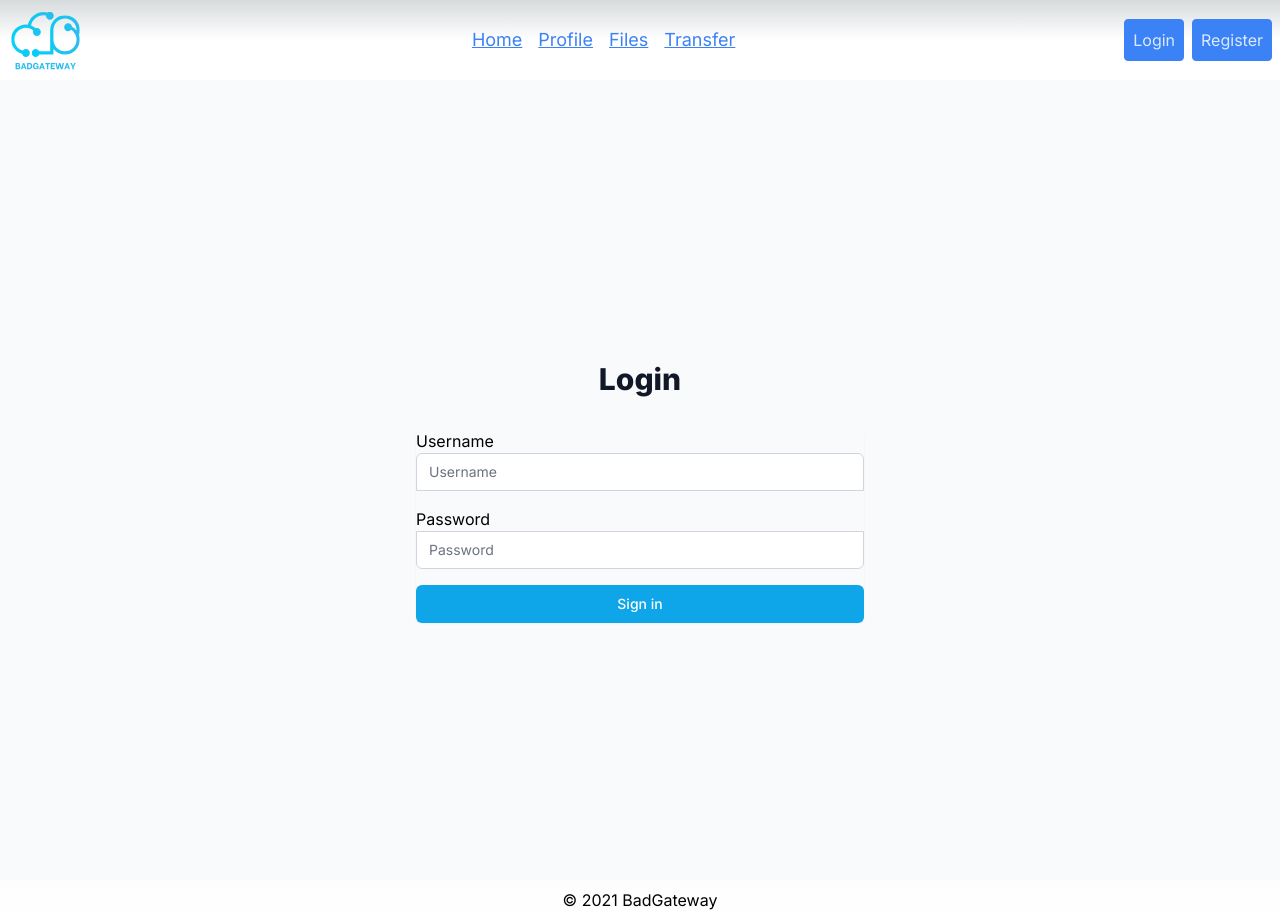
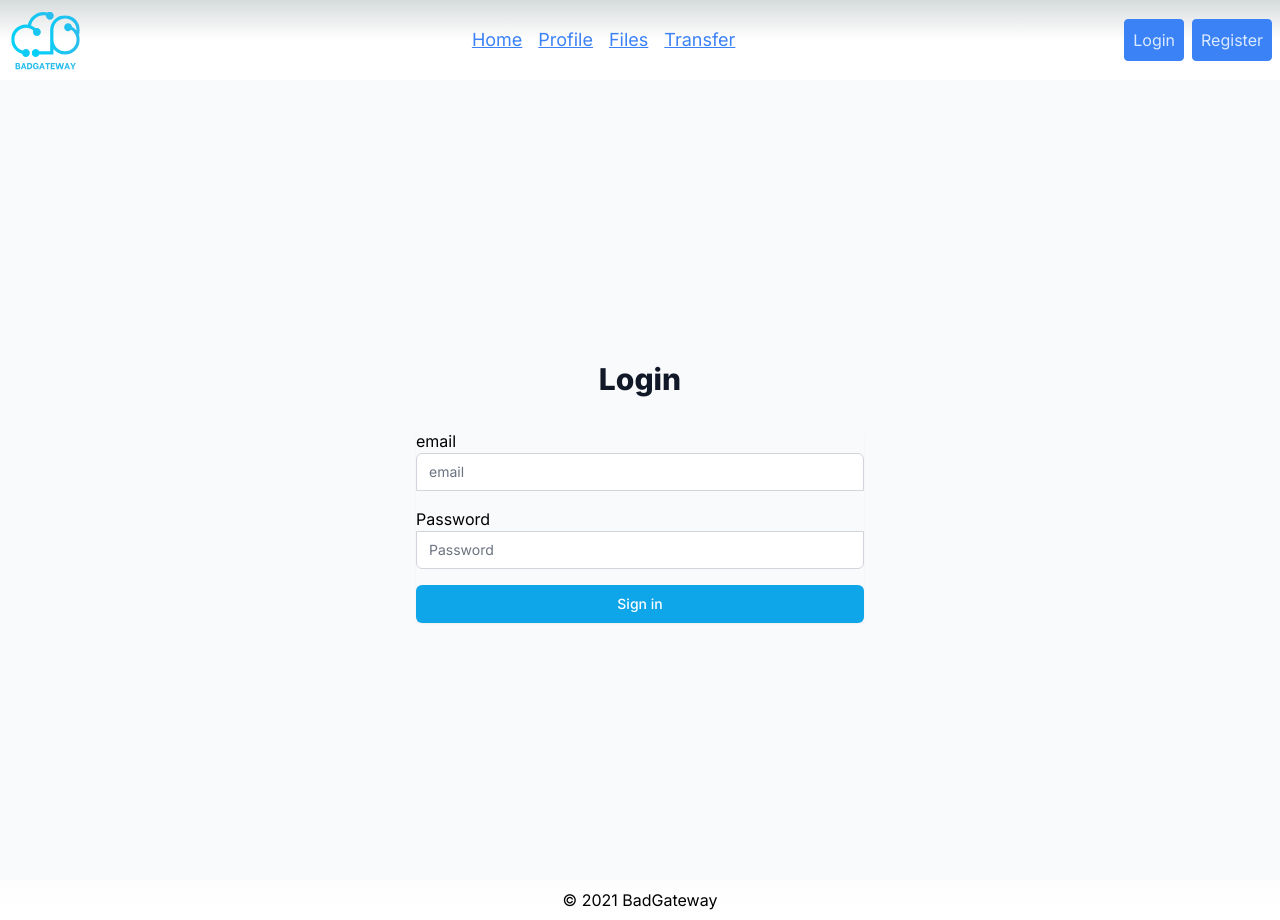
Before and after one commit to vanessamarely/badgateway, a Next.js app: page /login in a window 1280 px wide. Built offline with nearby package versions, Linux system fonts and the light colour scheme; no server answers.

Commit message:
login and register added with firebase

```diff
--- a/package.json
+++ b/package.json
@@ -9,6 +9,7 @@
     "lint": "next lint"
   },
   "dependencies": {
+    "firebase": "^10.9.0",
     "next": "14.1.0",
     "react": "^18",
     "react-dom": "^18"
--- a/src/app/login/page.tsx
+++ b/src/app/login/page.tsx
@@ -1,9 +1,11 @@
 "use client";
 
+import { auth } from "./../../firebaseClient";
+import { signInWithEmailAndPassword } from "firebase/auth";
 import React, { ChangeEvent, FormEvent, useState } from "react";
 
 const LoginPage = () => {
-  const [form, setForm] = useState({ username: "", password: "" });
+  const [form, setForm] = useState({ email: "", password: "" });
 
   const handleInputChange = (event: ChangeEvent<HTMLInputElement>) => {
     setForm({
@@ -12,9 +14,10 @@ const LoginPage = () => {
     });
   };
 
-  const handleLogin = (event: FormEvent) => {
+  const handleLogin = async (event: FormEvent) => {
     event.preventDefault();
     console.log(form);
+    await signInWithEmailAndPassword(auth, form.email, form.password);
   };
 
   return (
@@ -28,16 +31,16 @@ const LoginPage = () => {
         <form onSubmit={handleLogin}>
           <div className="rounded-md shadow-sm">
             <div className="mt-4">
-              <label htmlFor="username">Username</label>
+              <label htmlFor="email">email</label>
               <input
-                id="username"
-                name="username"
-                type="text"
+                id="email"
+                name="email"
+                type="email"
                 required
                 className="appearance-none rounded-none relative block w-full px-3 py-2 border border-gray-300 placeholder-gray-500 text-gray-900 rounded-t-md focus:outline-none focus:ring-indigo-500 focus:border-indigo-500 focus:z-10 sm:text-sm"
-                placeholder="Username"
-                autoComplete="username"
-                value={form.username}
+                placeholder="email"
+                autoComplete="email"
+                value={form.email}
                 onChange={handleInputChange}
               />
             </div>
--- a/src/app/register/page.tsx
+++ b/src/app/register/page.tsx
@@ -1,23 +1,25 @@
 "use client";
 
+import { auth } from "./../../firebaseClient";
+import { createUserWithEmailAndPassword } from "firebase/auth";
 import { ChangeEvent, FormEvent, useState } from "react";
 
+interface UserProfile {
+  email: string;
+  // fullName: string;
+  password: string;
+  confirmPassword: string;
+  // idType: string;
+  // idNumber: string;
+}
+
 export default function Register() {
-  interface UserProfile {
-    email: string;
-    fullName: string;
-    password: string;
-    confirmPassword: string;
-    idType: string;
-    idNumber: string;
-  }
-
   const [form, setForm] = useState<UserProfile>({
-    fullName: "",
+    // fullName: "",
     password: "",
     confirmPassword: "",
-    idType: "",
-    idNumber: "",
+    // idType: "",
+    // idNumber: "",
     email: "",
   });
 
@@ -28,10 +30,18 @@ export default function Register() {
     });
   };
 
-  const handleSubmit = (e: FormEvent) => {
+  const handleSubmit = async (e: FormEvent) => {
     e.preventDefault();
     console.log(form);
-    // Add your registration logic here
+    if (form.password === form.confirmPassword) {
+      try {
+        await createUserWithEmailAndPassword(auth, form.email, form.password);
+      } catch {
+        console.log("Sorry, something went wrong. Please try again.");
+      }
+    } else {
+      console.log("Passwords don't match. Please try again.");
+    }
   };
 
   return (
@@ -43,7 +53,7 @@ export default function Register() {
           </h2>
         </div>
         <form onSubmit={handleSubmit} className="mt-8 space-y-6">
-          <div className="mt-4">
+          {/* <div className="mt-4">
             <label>
               Full Name:
               <input
@@ -51,6 +61,18 @@ export default function Register() {
                 className="appearance-none rounded-none relative block w-full px-3 py-2 border border-gray-300 placeholder-gray-500 text-gray-900 rounded-t-md focus:outline-none focus:ring-indigo-500 focus:border-indigo-500 focus:z-10 sm:text-sm"
                 value={form.fullName}
                 onChange={handleInputChange}
+              />
+            </label>
+          </div> */}
+          <div className="mt-4">
+            <label>
+              Email:
+              <input
+                type="email"
+                className="appearance-none rounded-none relative block w-full px-3 py-2 border border-gray-300 placeholder-gray-500 text-gray-900 rounded-t-md focus:outline-none focus:ring-indigo-500 focus:border-indigo-500 focus:z-10 sm:text-sm"
+                value={form.email}
+                onChange={(e) => handleInputChange(e)}
+                name="email"
               />
             </label>
           </div>
@@ -62,6 +84,7 @@ export default function Register() {
                 className="appearance-none rounded-none relative block w-full px-3 py-2 border border-gray-300 placeholder-gray-500 text-gray-900 rounded-t-md focus:outline-none focus:ring-indigo-500 focus:border-indigo-500 focus:z-10 sm:text-sm"
                 value={form.password}
                 onChange={handleInputChange}
+                name="password"
               />
             </label>
           </div>
@@ -73,10 +96,11 @@ export default function Register() {
                 className="appearance-none rounded-none relative block w-full px-3 py-2 border border-gray-300 placeholder-gray-500 text-gray-900 rounded-t-md focus:outline-none focus:ring-indigo-500 focus:border-indigo-500 focus:z-10 sm:text-sm"
                 value={form.confirmPassword}
                 onChange={handleInputChange}
+                name="confirmPassword"
               />
             </label>
           </div>
-          <div className="mt-4">
+          {/* <div className="mt-4">
             <label>
               Type of Identification:
               <input
@@ -97,18 +121,8 @@ export default function Register() {
                 onChange={handleInputChange}
               />
             </label>
-          </div>
-          <div className="mt-4">
-            <label>
-              Email:
-              <input
-                type="email"
-                className="appearance-none rounded-none relative block w-full px-3 py-2 border border-gray-300 placeholder-gray-500 text-gray-900 rounded-t-md focus:outline-none focus:ring-indigo-500 focus:border-indigo-500 focus:z-10 sm:text-sm"
-                value={form.email}
-                onChange={handleInputChange}
-              />
-            </label>
-          </div>
+          </div> */}
+
           <div className="mt-4">
             <button
               type="submit"
--- /dev/null
+++ b/src/firebaseClient.ts
@@ -0,0 +1,16 @@
+import { initializeApp } from "firebase/app";
+import { getAuth } from "firebase/auth";
+
+const firebaseConfig = {
+  apiKey: process.env.NEXT_PUBLIC_FIREBASE_API_KEY,
+  authDomain: process.env.NEXT_PUBLIC_FIREBASE_AUTH_DOMAIN,
+  projectId: process.env.NEXT_PUBLIC_FIREBASE_PROJECT_ID,
+  storageBucket: process.env.NEXT_PUBLIC_FIREBASE_STORAGE_BUCKET,
+  messagingSenderId: process.env.NEXT_PUBLIC_FIREBASE_MESSAGING_SENDER_ID,
+  appId: process.env.NEXT_PUBLIC_FIREBASE_APP_ID
+};
+
+const app = initializeApp(firebaseConfig);
+const auth = getAuth(app);
+
+export { auth }
```
Also changed, not shown: 2 other files (tests, documents, lock files or other folders).
